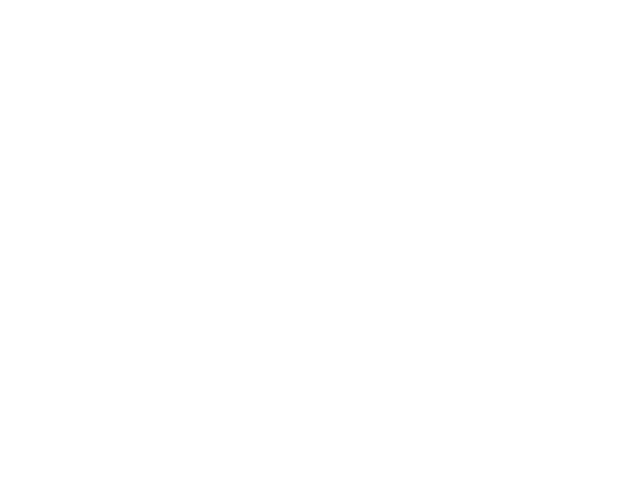
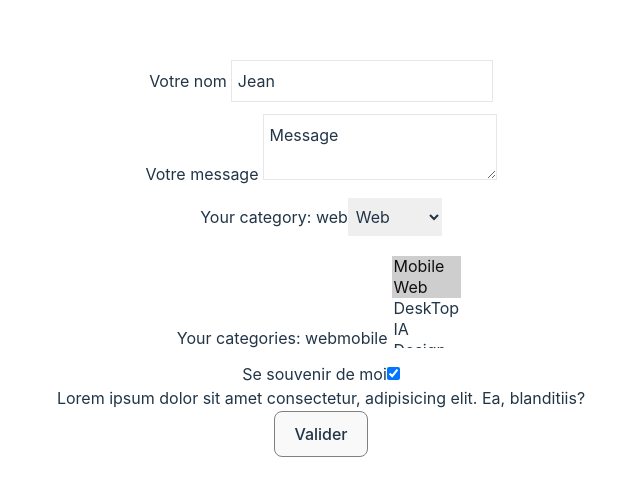
Before and after one commit to NdekoCode/react-funny-projects, a React (Vite) app: page /form in a window 1280 px wide. Before the commit this address had no page. Shown: the part 141-636 px from the top of the page, without its empty margins (319-959 px from the left). Built offline with nearby package versions, Linux system fonts and the light colour scheme.

Commit message:
form: add formular interactions

```diff
--- a/src/App.jsx
+++ b/src/App.jsx
@@ -1,11 +1,15 @@
 import { useState } from "react";
 import { Routes, Route } from "react-router-dom";
+import Formular from "./pages/Formular";
+import Home from "./pages/Home";
 import Incrementor from "./pages/Incrementor";
 
 function App() {
   return (
     <Routes>
-      <Route path="increment" element={<Incrementor />} />{" "}
+      <Route path="/increment" element={<Incrementor />} />
+      <Route path="/form" element={<Formular />} />
+      <Route path="/" element={<Home />} />
     </Routes>
   );
 }
--- /dev/null
+++ b/src/pages/Formular.jsx
@@ -0,0 +1,118 @@
+import React from "react";
+import { useState } from "react";
+
+const Formular = () => {
+  const [state, setState] = useState({
+    nom: "Jean",
+    message: "Message",
+    category: "web",
+    categories: ["web", "mobile"],
+    remember: true,
+  });
+  const handleChange = (evt, value) => {
+    const name = evt.target.name;
+    setState((state) => ({ ...state, [name]: value }));
+    setFormData((data) => ({ ...data, [name]: value }));
+  };
+  const [formData, setFormData] = useState({});
+  const handleMultipleSelect = (evt) => {
+    const value = Array.from(evt.target.selectedOptions).map((o) => o.value);
+    handleChange(evt, value);
+  };
+  const handleInput = (evt) => {
+    const value = evt.target.value;
+    handleChange(evt, value);
+  };
+  const booleanHandle = (evt) => {
+    const value = evt.target.checked;
+    handleChange(evt, value);
+  };
+  const showData = (evt) => {
+    evt.preventDefault();
+    console.log(formData);
+  };
+  return (
+    <main>
+      <form action="" onSubmit={showData}>
+        <div className="mb-3">
+          <label htmlFor="nom" className="pr-1">
+            Votre nom
+          </label>
+          <input
+            type="text"
+            name="nom"
+            id="nom"
+            className="border brder-gray-100 px-1.5 py-2 outline-none"
+            value={state.nom}
+            onChange={handleInput}
+          />
+        </div>
+        <div className="mb-3">
+          <label htmlFor="message" className="pr-1">
+            Votre message
+          </label>
+          <textarea
+            type="text"
+            name="message"
+            id="message"
+            className="border brder-gray-100 px-1.5 py-2 outline-none"
+            value={state.message}
+            onChange={handleInput}
+          ></textarea>
+        </div>
+        <div className="mb-3">
+          <label htmlFor="category">Your category: {state.category}</label>
+          <select
+            name="category"
+            id="category"
+            value={state.category}
+            onChange={handleInput}
+            className="px-1 py-2"
+          >
+            <option value="mobile">Mobile</option>
+            <option value="web">Web</option>
+            <option value="desktop">DeskTop</option>
+          </select>
+        </div>
+        <div className="mb-3">
+          <label htmlFor="categories">
+            Your categories: {state.categories}
+          </label>
+          <select
+            name="categories"
+            id="categories"
+            value={state.categories}
+            onChange={handleMultipleSelect}
+            className="px-1 py-2"
+            multiple
+          >
+            <option value="mobile">Mobile</option>
+            <option value="web">Web</option>
+            <option value="desktop">DeskTop</option>
+            <option value="ia">IA</option>
+            <option value="design">Design</option>
+          </select>
+        </div>
+        <div>
+          <label htmlFor="remember">Se souvenir de moi</label>
+          <input
+            type="checkbox"
+            name="remember"
+            id="remember"
+            checked={state.remember}
+            onChange={booleanHandle}
+          />
+          {state.remember && (
+            <p>
+              Lorem ipsum dolor sit amet consectetur, adipisicing elit. Ea,
+              blanditiis?
+            </p>
+          )}
+        </div>
+        <button type="submit">Valider</button>
+      </form>
+    </main>
+  );
+};
+
+export default Formular;
--- /dev/null
+++ b/src/pages/Home.jsx
@@ -0,0 +1,9 @@
+const Home = () => {
+  return (
+    <div>
+      <h1>Home page</h1>
+    </div>
+  );
+};
+
+export default Home;
```
